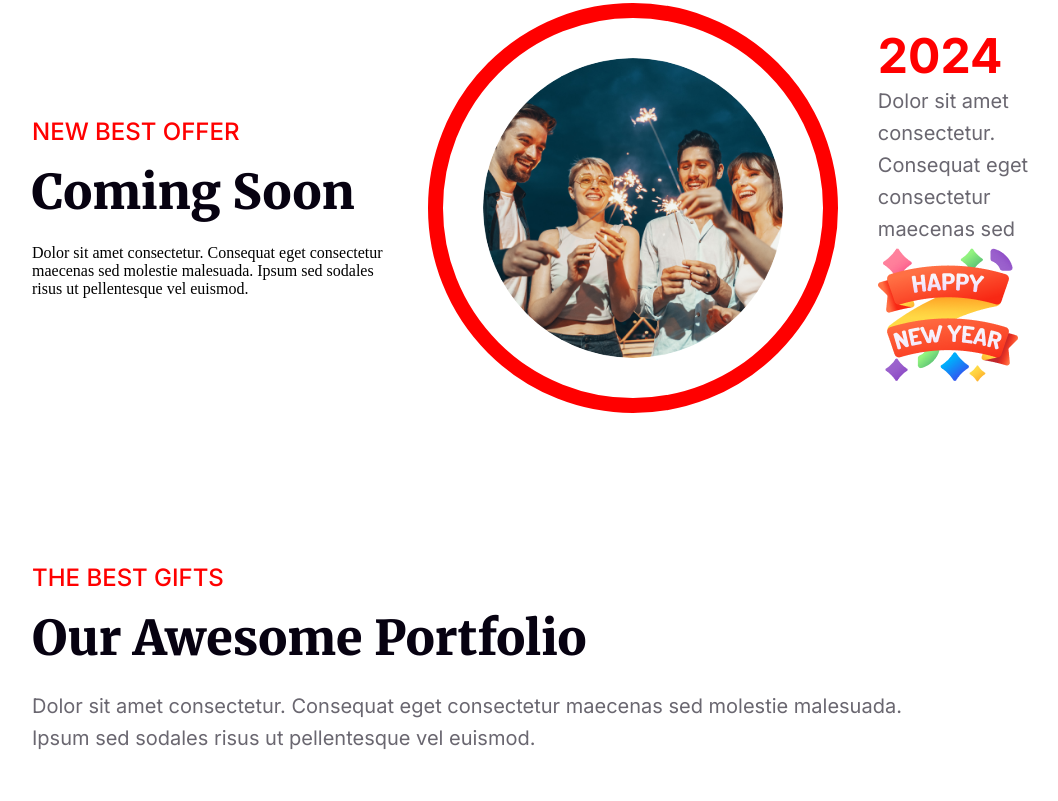
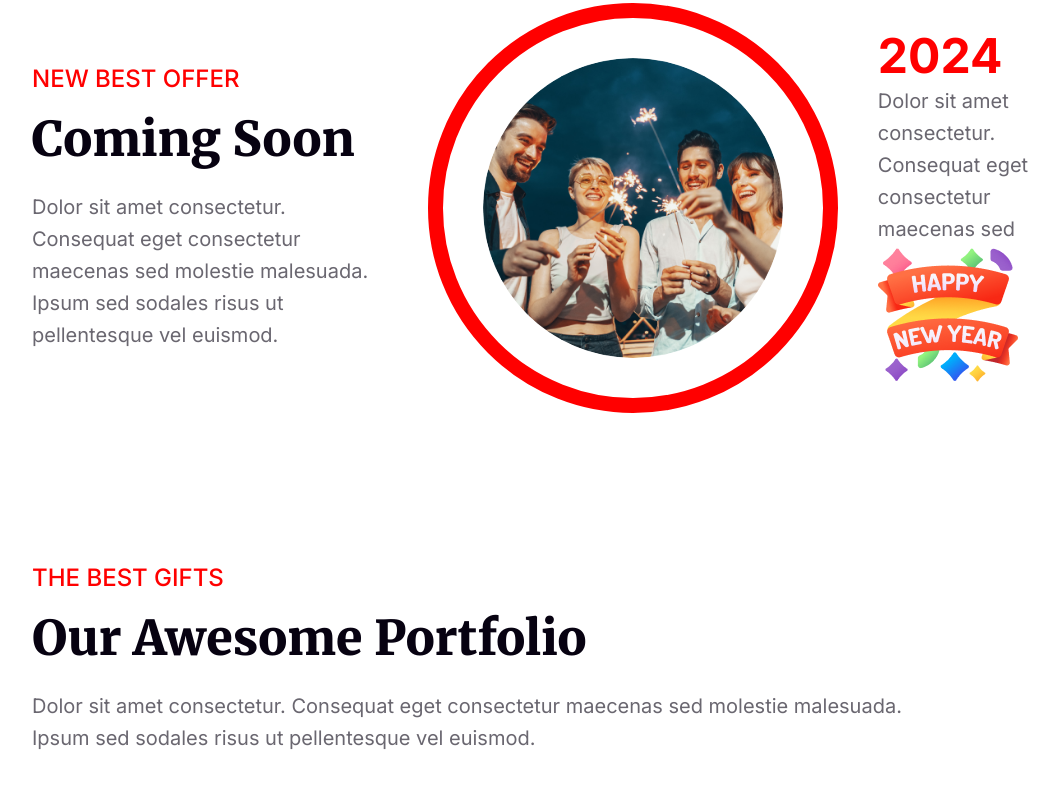
Before and after one commit to sajjadsadiq/new-year, a plain HTML site: page index.html in a window 1280 px wide. Shown: the part 2429-3230 px from the top of the page, without its empty margins (96-1154 px from the left). Drawn offline with Linux system fonts and the light colour scheme.

Commit message:
small error fixed

```diff
--- a/index.html
+++ b/index.html
@@ -49,7 +49,7 @@
         <div class="offer-soon">
           <strong>NEW BEST OFFER</strong>
           <h3>Coming Soon</h3>
-          <p class="new-year-description"></p>
+          <p class="new-year-description">
             Dolor sit amet consectetur. Consequat eget consectetur maecenas sed
             molestie malesuada. Ipsum sed sodales risus ut pellentesque vel
             euismod.
```
